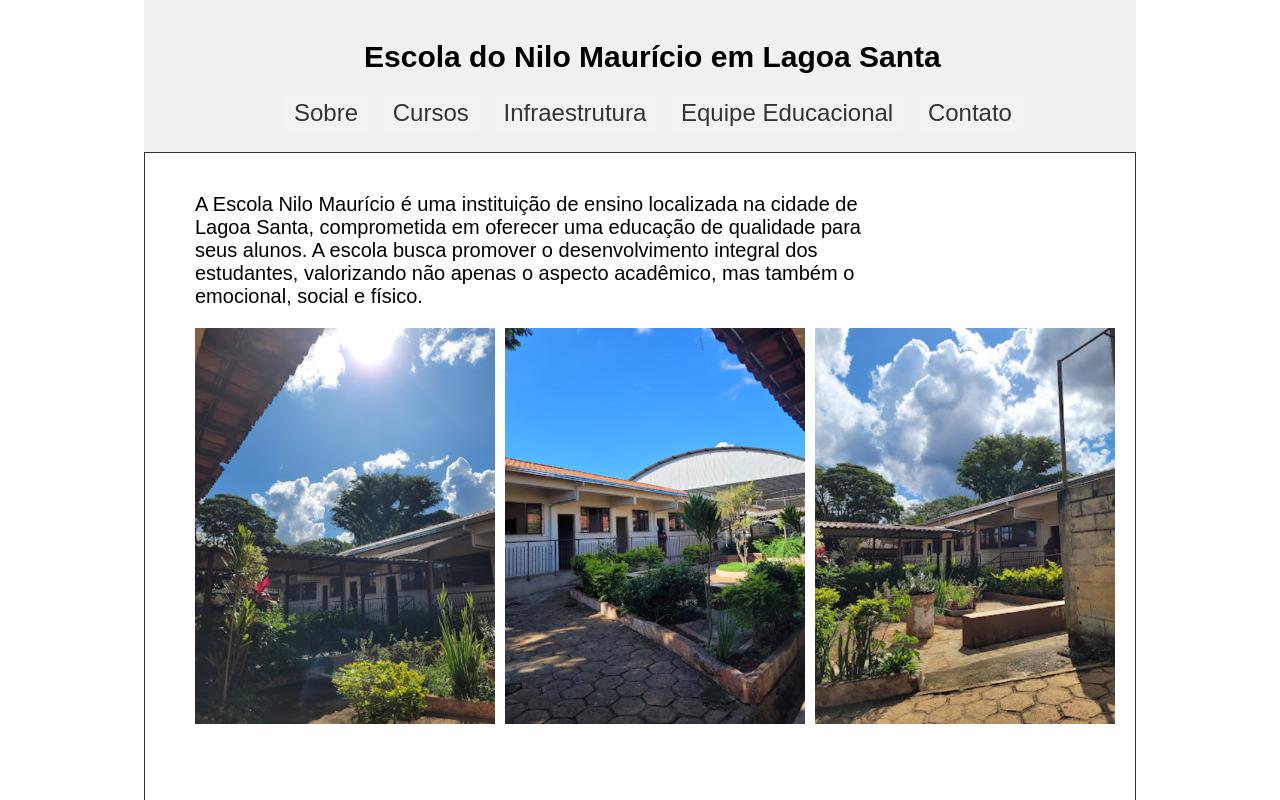
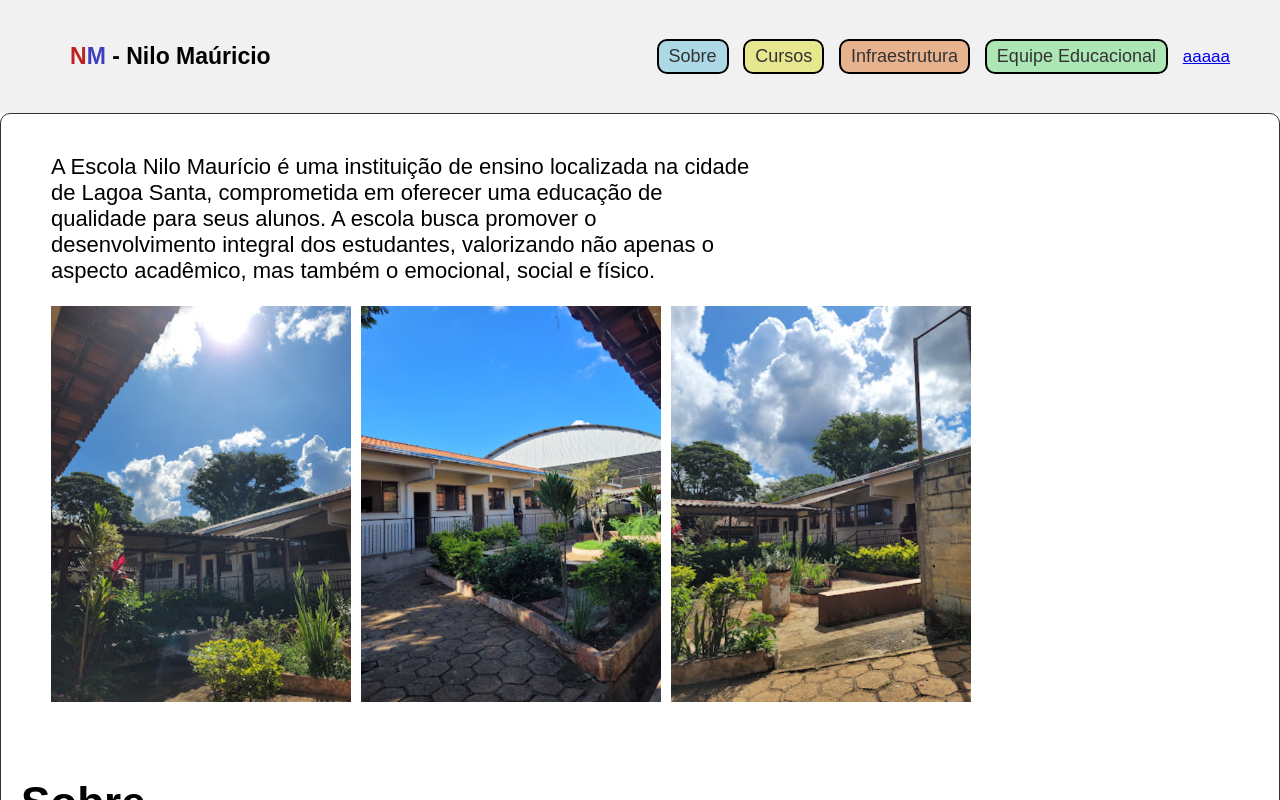
Before and after one commit to UnerDarks/Trabalho-escola, a plain HTML site: page index.html in a window 1280 px wide. Shown: the top 800 px of the page. Drawn offline with Linux system fonts and the light colour scheme; files that its build step writes are made by us from their sources; a script that the page names is missing.

Commit message:
Add files via upload

```diff
--- /dev/null
+++ b/index.css
@@ -0,0 +1,210 @@
+/* Estilos CSS */
+* {
+    font-size: 17px;
+    font-family: Arial, Helvetica, sans-serif;
+}
+
+body {
+    display: grid;
+    flex-direction: column;
+    min-height: 100vh;
+    align-items: center;
+    margin: 0;
+    padding: 0;
+    overflow-x: hidden;
+
+}
+
+.content {
+    text-align: center;
+    overflow-wrap: break-word;
+}
+
+
+/******************CABEÇALHO*****************/
+
+header {
+    background-color: #f1f1f1;
+    padding: 20px;
+    display: flex; /* Adicione esta linha */
+    align-items: center;
+    justify-content: space-between; /* Adicione esta linha */
+}
+
+header h1 {
+    align-items: center;
+    font-size: 30px;
+}
+
+.n-letter {
+    font-size: 23px;
+    color:rgb(189, 33, 33)
+}
+
+.m-letter{
+    font-size: 23px;
+    color: rgb(62, 62, 190);
+}
+header h3 {
+    font-size: 23px;
+    margin-left: 50px;
+}
+/*Navegaçao*/
+
+nav ul {
+        list-style-type: none;
+        margin: 0;
+        padding: 0;
+        margin-left: auto;
+        margin-right: 30px;
+
+}
+
+header nav ul li {
+    display: inline-block;
+    margin-right: 10px;
+    background-color: #f2f2f2;
+    padding: 5px 10px;
+
+}
+
+header nav ul li a {
+    display: flex;
+    text-decoration: none;
+    color: #333;
+    font-size: 18px;
+}
+
+header nav ul li:hover {
+    background-color: #ddd;
+    border: #333 1px solid;
+}
+
+.sobre, .cursos, .infraestrutura, .equipeEducacional {
+    border: 2px solid black;
+    border-radius: 10px;
+    box-decoration-break: slice;
+    color: black;
+    font-size: 15px;
+    background-color: #ADD8E6;
+}
+
+.cursos {
+    background-color: #e6e78e
+}
+
+.infraestrutura{
+    background-color: #e7b28e
+}
+
+.equipeEducacional{
+    background-color: #ade6b5;
+}
+
+/********************CONTEUDO*******************/
+section {
+    padding: 20px;
+    align-items: center;
+}
+
+section p {
+    width: 700px;
+}
+
+.introducao {
+    margin-top: 20px;
+    margin-left: 30px;
+    font-size: 20px;
+
+}
+
+h2 {
+    font-size: 40px;
+    height: 20px;
+}
+
+footer {
+    background-color: #333;
+    color: #fff;
+    padding: 20px;
+    text-align: center;
+    width: 96%;
+}
+.text-container {
+    flex: 1;
+  }
+
+  .image-container {
+    display: flex;
+    margin-left: 20px;
+  }
+
+  .image-container img {
+    width: 300px; /* Ajuste o tamanho das imagens conforme necessário */
+    margin-left: 10px;
+  }
+
+  .componets {
+    border: #333 solid 1px;
+    border-radius: 10px;
+  }
+
+  /* Estilos para dispositivos com largura de tela até 600px */
+@media (max-width: 600px) {
+    header h1 {
+      margin-left: 0;
+      font-size: 24px;
+    }
+
+    nav ul {
+      margin-left: 0;
+    }
+
+    section p {
+      width: auto;
+    }
+
+    .introducao {
+      margin-left: 0;
+      font-size: 18px;
+    }
+
+    h2 {
+      font-size: 32px;
+    }
+
+    .image-container img {
+      width: 100%;
+      margin-left: 0;
+    }
+  }
+
+  /* Estilos para dispositivos com largura de tela até 900px */
+  @media (max-width: 900px) {
+    header h1 {
+      font-size: 26px;
+    }
+
+    .introducao {
+      font-size: 16px;
+    }
+
+    h2 {
+      font-size: 36px;
+    }
+  }
+
+  /* Estilos para dispositivos com largura de tela acima de 1200px */
+  @media (min-width: 1200px) {
+    header h1 {
+      font-size: 32px;
+    }
+
+    .introducao {
+      font-size: 22px;
+    }
+
+    h2 {
+      font-size: 44px;
+    }
+  }
--- a/index.html
+++ b/index.html
@@ -3,32 +3,40 @@
 
 <head>
     <meta charset="UTF-8">
+    <meta name="viewport" content="width=device-width, initial-scale=1.0">
     <title>Escola do Nilo Maurício</title>
-    <link rel="stylesheet" href="style.css">
+    <link rel="stylesheet" href="assets/css/index.css">
     <script src="script.js"></script>
 </head>
 
 <body>
+
     <header>
-        <h1>Escola do Nilo Maurício em Lagoa Santa</h1>
+        <h3><span class="n-letter">N</span><span class="m-letter">M</span> - Nilo Maúricio</h3>
+
         <nav>
             <ul>
-                <li><a href="#sobre">Sobre</a></li>
-                <li><a href="#cursos">Cursos</a></li>
-                <li><a href="#infraestrutura">Infraestrutura</a></li>
-                <li><a href="equipeEducacional">Equipe Educacional</a></li>
-                <li><a href="#contato">Contato</a></li>
+                <li class="sobre"><a href="#sobre">Sobre</a></li>
+                <li class="cursos"><a href="#cursos">Cursos</a></li>
+                <li class="infraestrutura"><a href="#infraestrutura">Infraestrutura</a></li>
+                <li class="equipeEducacional"><a href="equipeEducacional">Equipe Educacional</a></li>
+                <!--<li><a href="#contato">Contato</a></li>-->
+                <a href="usoo.html">aaaaa</a>
             </ul>
         </nav>
     </header>
     <div class="componets">
         <section>
             <div class="text-container">
+                <!--Adcionar um LadingPahe melhor para melhorar o visual do site
+            seguindo de acordo com https://dribbble.com/shots/21596637-Studio-Website-Design-Agency-landing-web-page-site-designer-->
+
                 <p class="introducao">A Escola Nilo Maurício é uma instituição de ensino localizada na cidade de Lagoa
                     Santa,
                     comprometida em oferecer uma educação de qualidade para seus alunos. A escola busca promover o
                     desenvolvimento
-                integral dos estudantes, valorizando não apenas o aspecto acadêmico, mas também o emocional, social e
+                    integral dos estudantes, valorizando não apenas o aspecto acadêmico, mas também o emocional, social
+                    e
                     físico.
                 </p>
             </div>
@@ -42,9 +50,11 @@
 
         <section id="sobre">
             <h2>Sobre</h2>
-        <p>A Escola Nilo Maurício tem como objetivo proporcionar um ambiente educacional acolhedor e estimulante, que
+            <p>A Escola Nilo Maurício tem como objetivo proporcionar um ambiente educacional acolhedor e estimulante,
+                que
                 estimule a criatividade, o pensamento crítico e o crescimento pessoal. Com uma equipe de profissionais
-            qualificados e dedicados, a escola busca oferecer uma educação de excelência, preparando os alunos para os
+                qualificados e dedicados, a escola busca oferecer uma educação de excelência, preparando os alunos para
+                os
                 desafios do futuro.</p>
 
         </section>
@@ -52,15 +62,18 @@
         <section id="cursos">
             <h2>Cursos</h2>
             <p>A Escola Nilo Maurício oferece uma ampla variedade de cursos, abrangendo desde a Educação Infantil até o
-            Ensino Médio. O currículo é cuidadosamente elaborado, seguindo as diretrizes educacionais vigentes, e busca
-            proporcionar aos alunos uma formação sólida, que englobe tanto os aspectos intelectuais quanto os emocionais
+                Ensino Médio. O currículo é cuidadosamente elaborado, seguindo as diretrizes educacionais vigentes, e
+                busca
+                proporcionar aos alunos uma formação sólida, que englobe tanto os aspectos intelectuais quanto os
+                emocionais
                 e sociais.</p>
         </section>
 
         <section id="infraestrutura">
             <h2>Infraestrutura</h2>
             <p>A escola conta com uma infraestrutura moderna e adequada, visando oferecer um ambiente propício para o
-            aprendizado e desenvolvimento dos alunos. As instalações incluem salas de aula espaçosas e bem equipadas,
+                aprendizado e desenvolvimento dos alunos. As instalações incluem salas de aula espaçosas e bem
+                equipadas,
                 laboratórios de ciências, biblioteca, quadras esportivas, áreas de recreação e espaços para atividades
                 extracurriculares.</p>
         </section>
@@ -68,8 +81,10 @@
         <section id="equipeEducacional">
             <h2>Equipe educacional</h2>
             <p>A Escola Nilo Maurício orgulha-se de contar com uma equipe de profissionais altamente capacitados e
-            comprometidos com a educação. Os professores são qualificados em suas respectivas áreas de atuação e buscam
-            constantemente aprimorar suas práticas pedagógicas, proporcionando aos alunos uma experiência educacional
+                comprometidos com a educação. Os professores são qualificados em suas respectivas áreas de atuação e
+                buscam
+                constantemente aprimorar suas práticas pedagógicas, proporcionando aos alunos uma experiência
+                educacional
                 enriquecedora.</p>
         </section>
 
```
Lines whose indentation alone changed are shown as unchanged.
